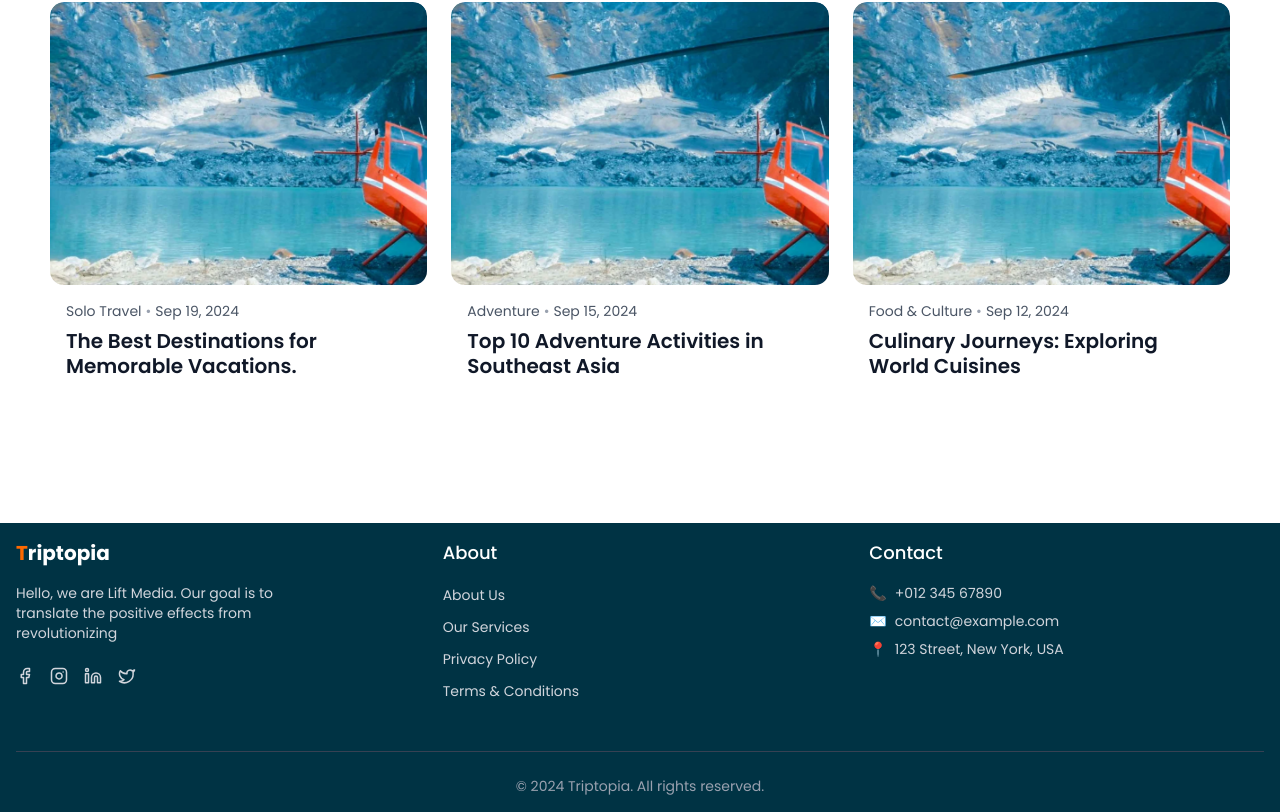
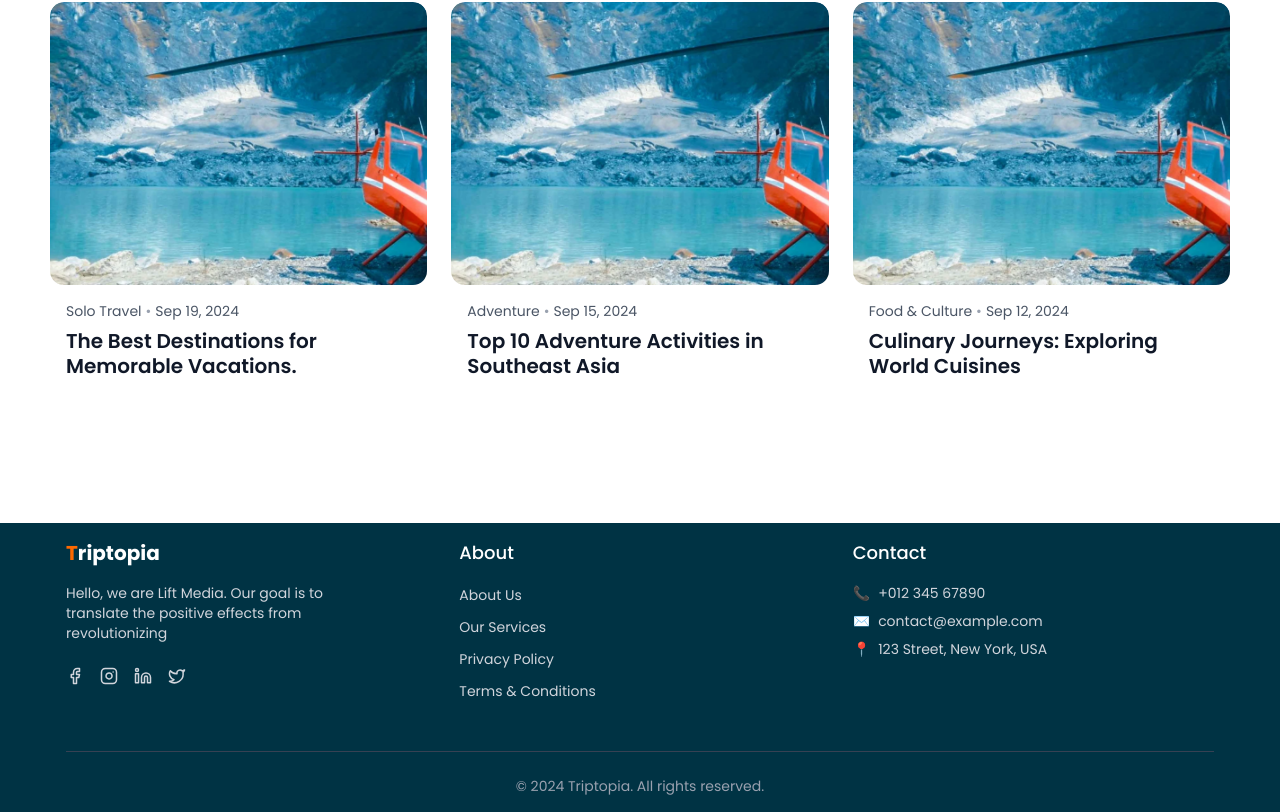
Before and after one commit to adkshishir/travel-frontend, a Next.js app: page / in a window 1280 px wide. Shown: the part 6439-7251 px from the top of the page. Built offline with nearby package versions, Linux system fonts and the light colour scheme.

Commit message:
syle: footer max width fix

```diff
--- a/src/common/Footer.tsx
+++ b/src/common/Footer.tsx
@@ -5,7 +5,7 @@
 export default function Footer() {
   return (
     <footer className='bg-[#003344] text-white'>
-      <div className='container mx-auto px-4 py-4'>
+      <div className='max-w-[1180px] mx-auto px-4 py-4'>
         <div className='grid grid-cols-1 md:grid-cols-3 gap-8'>
           {/* Logo and Description */}
           <div className='space-y-4'>
```
